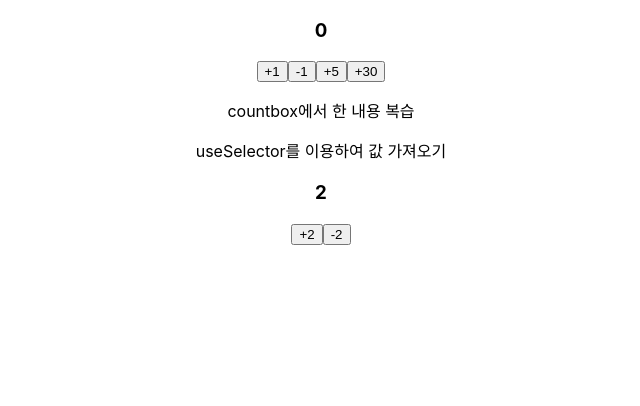
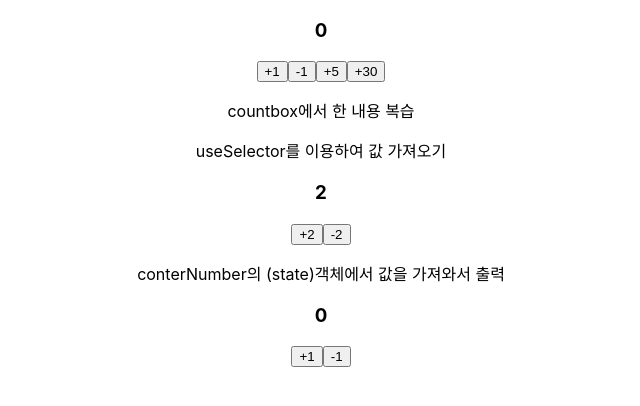
Before and after one commit to KIMPPT/React-Redux, a React (Create React App) app in the folder react-redux/: page / in a window 1280 px wide. Shown: the top 406 px of the page, without its empty margins (319-959 px from the left). Built offline with nearby package versions, Linux system fonts and the light colour scheme.

Commit message:
05111710

```diff
--- a/react-redux/src/App.js
+++ b/react-redux/src/App.js
@@ -1,11 +1,12 @@
 import logo from "./logo.svg";
 import "./App.css";
 import CounterBox from "./components/CounterBox";
-
+import CounterNumber from "./components/CounterNumber";
 function App() {
   return (
     <div className="App">
       <CounterBox />
+      <CounterNumber/>
     </div>
   );
 }
--- /dev/null
+++ b/react-redux/src/components/CounterNumber.jsx
@@ -0,0 +1,26 @@
+import React from "react";
+import { useDispatch, useSelector } from "react-redux";
+import { increaseNumber } from "../modules/counterNumber";
+export default function CounterNumber() {
+  let dispatch = useDispatch();
+  let counterNumber = useSelector((state) => state.counterNumber);
+  return (
+    <div>
+      <p>conterNumber의 (state)객체에서 값을 가져와서 출력</p>
+      <h3>{counterNumber.count}</h3>
+      <button
+        onClick={() => {
+          dispatch(increaseNumber());
+        }}
+      >
+        +{counterNumber.num}
+      </button>
+      <button
+      onClick={(num)=>{
+        dispatch({type:"DECREASE_NUMBER",num})
+      }}>
+        -{counterNumber.num}
+      </button>
+    </div>
+  );
+}
--- /dev/null
+++ b/react-redux/src/modules/counterNumber.js
@@ -0,0 +1,32 @@
+/*action,reducer 작성하는 공간
+counternumber
+증가하는 값,감소하는 값
+1. 입력하는 값 만큼 증가
+2. 입력하는 값 만큼 감소
+3. 증가,감소할 값을 입력받아옴
+state:count,num(증가 또는 감소 값)
+action:"INCREASE_NUMBER","DECREASE_NUMBER","CHANGE_NUMBER"
+*/
+
+//reducer에 들어갈 초기값,값이 여러개 이면 객체형으로
+let initalState = {
+  count: 0,
+  num: 1,
+};
+
+//action 생성 함수
+export let increaseNumber = (num) => ({ type: "INCREASE_NUMBER", num });
+export let decreaseNumber = (num) => ({ type: "DECREASE_NUMBER", num });
+//reducer 작성
+function counterNumber(state = initalState, action) {
+  switch (action.type) {
+    case "INCREASE_NUMBER":
+      //state의 값의 형태가 객체라면 그 형태를 계속 유지
+      return { ...state, count: state.count + state.num };
+    case "DECREASE_NUMBER":
+      return { ...state, count: state.count - state.num };
+    default:
+      return state;
+  }
+}
+export default counterNumber;
--- a/react-redux/src/modules/index.js
+++ b/react-redux/src/modules/index.js
@@ -4,7 +4,8 @@ import {combineReducers} from 'redux';
 //작성한 reducer 가져옴
 import counter from './counter';
 import counter2 from './counter2';
+import counterNumber from './counterNumber';
 //작성한 reducers를 객체로 묶어서 내보냄
-let rootReducer=combineReducers({counter,counter2})
+let rootReducer=combineReducers({counter,counter2,counterNumber})
 
 export default rootReducer
```
